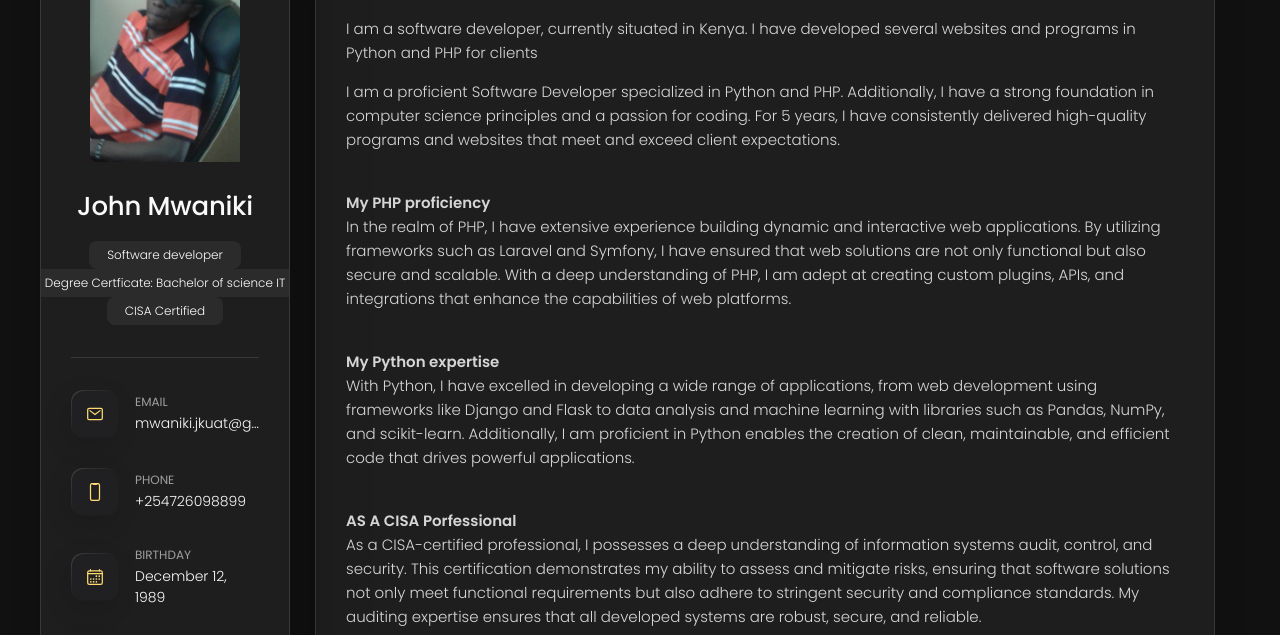
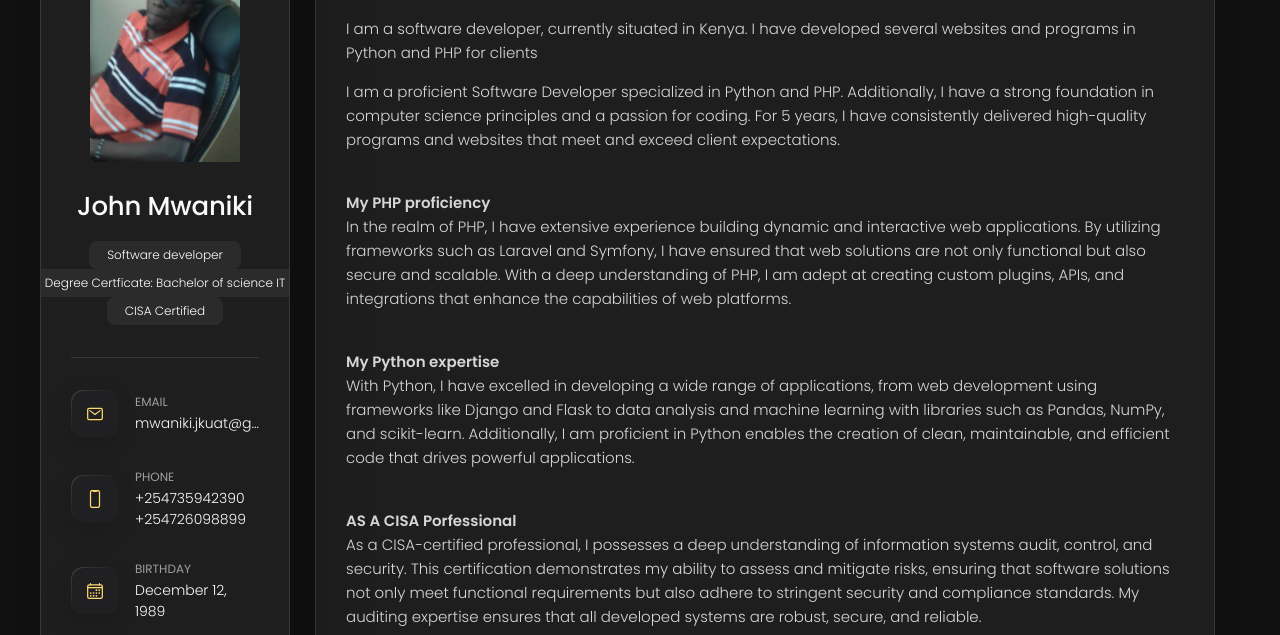
Before and after one commit to Johnmwasmwaniki/Jmwasportifolio, a plain HTML site: page index.html in a window 1280 px wide. Shown: the part 162-797 px from the top of the page. Drawn offline with nearby package versions, Linux system fonts and the light colour scheme.

Commit message:
Update index.html

```diff
--- a/index.html
+++ b/index.html
@@ -90,6 +90,7 @@
             <div class="contact-info">
               <p class="contact-title">Phone</p>
 
+	      <a href="tel:+12133522795" class="contact-link">+254735942390</a>
               <a href="tel:+12133522795" class="contact-link">+254726098899</a>
             </div>
 
```
